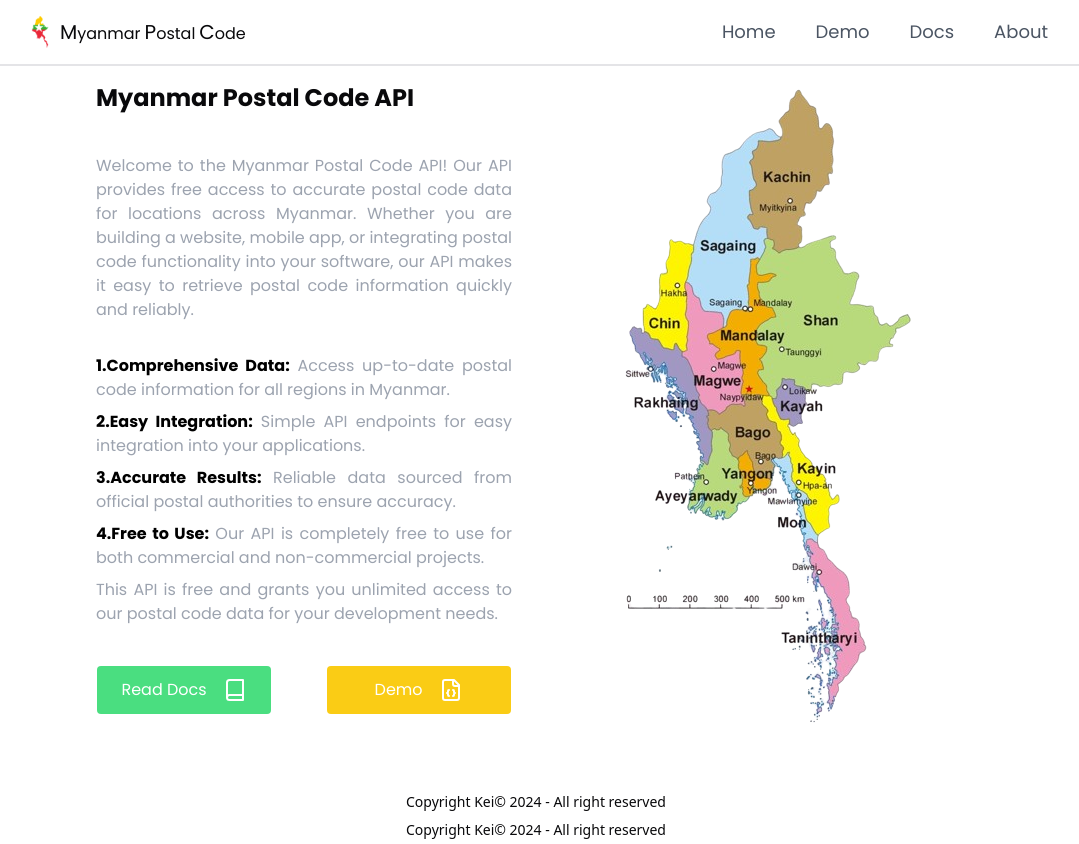
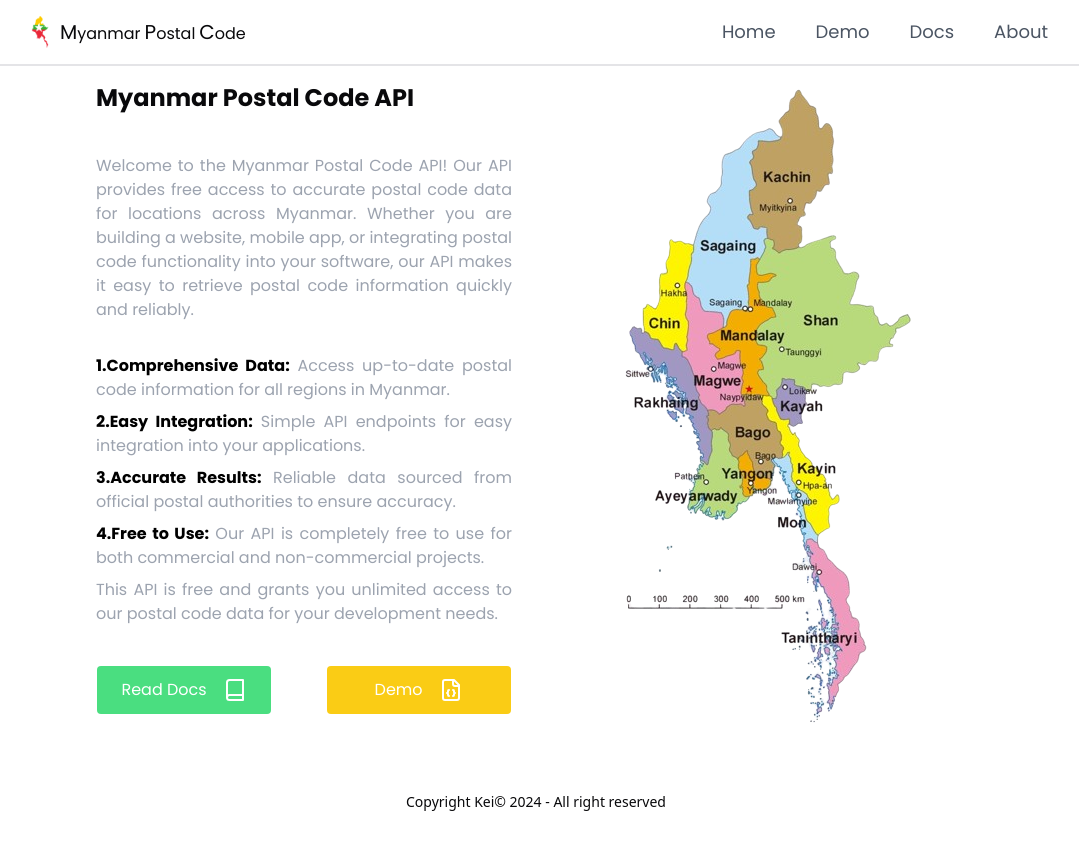
Before and after one commit to nainglinthant111/Postal-Code-Myanmar-org, a Next.js app: page / in a window 1280 px wide. Shown: the whole page, without its empty margins (104-1183 px from the left). After the commit the page ends 816 px from the top, so only its background shows below. Built offline with nearby package versions, Linux system fonts and the light colour scheme.

Commit message:
fix(ui): remove footer

```diff
--- a/src/app/components/Provider.tsx
+++ b/src/app/components/Provider.tsx
@@ -3,7 +3,6 @@ import {QueryClient, QueryClientProvider} from "@tanstack/react-query";
 import {PropsWithChildren, useState} from "react";
 import Menu from "@/app/components/_menu";
 import Nav from "@/app/components/_nav";
-import Footer from "@/app/components/_footer";
 
 const Providers = ({children}: PropsWithChildren<{}>) => {
     const [display, setDisplay] = useState(false);
@@ -27,7 +26,6 @@ const Providers = ({children}: PropsWithChildren<{}>) => {
                 <div>
                     {children}
                 </div>
-                <Footer/>
             </>
         )}
     </QueryClientProvider>
```
